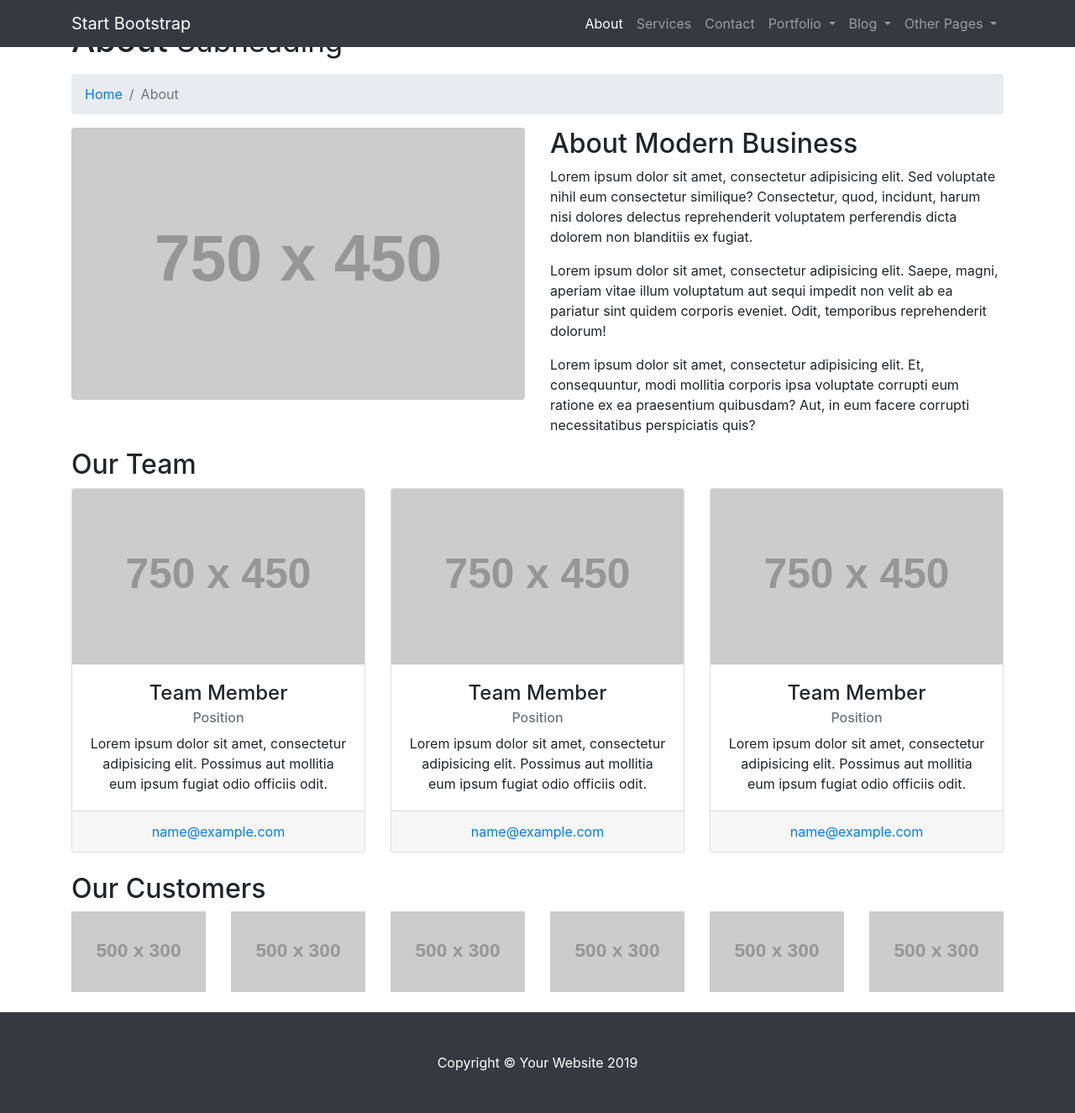
After one commit to LuffertLu/mealweb, a Flask app: template app/templates/about.html in a window 1280 px wide. The commit adds this page. Shown: the whole page at 84% size. Run offline with Flask 2, Linux system fonts and the light colour scheme; the template is opened without the code that fills it, so the values that code supplies are empty; grey boxes labelled with a size stand in for pictures from a placeholder-image service; some libraries are stand-ins or nearby versions.

Commit message:
jinja2 template create

```diff
--- /dev/null
+++ b/app/templates/about.html
@@ -0,0 +1,196 @@
+<!DOCTYPE html>
+<html lang="en">
+
+<head>
+
+  <meta charset="utf-8">
+  <meta name="viewport" content="width=device-width, initial-scale=1, shrink-to-fit=no">
+  <meta name="description" content="">
+  <meta name="author" content="">
+
+  <title>Modern Business - Start Bootstrap Template</title>
+
+  <!-- Bootstrap core CSS -->
+  <link href="vendor/bootstrap/css/bootstrap.min.css" rel="stylesheet">
+
+  <!-- Custom styles for this template -->
+  <link href="css/modern-business.css" rel="stylesheet">
+
+</head>
+
+<body>
+
+  <!-- Navigation -->
+  <nav class="navbar fixed-top navbar-expand-lg navbar-dark bg-dark fixed-top">
+    <div class="container">
+      <a class="navbar-brand" href="index.html">Start Bootstrap</a>
+      <button class="navbar-toggler navbar-toggler-right" type="button" data-toggle="collapse" data-target="#navbarResponsive" aria-controls="navbarResponsive" aria-expanded="false" aria-label="Toggle navigation">
+        <span class="navbar-toggler-icon"></span>
+      </button>
+      <div class="collapse navbar-collapse" id="navbarResponsive">
+        <ul class="navbar-nav ml-auto">
+          <li class="nav-item active">
+            <a class="nav-link" href="about.html">About</a>
+          </li>
+          <li class="nav-item">
+            <a class="nav-link" href="services.html">Services</a>
+          </li>
+          <li class="nav-item">
+            <a class="nav-link" href="contact.html">Contact</a>
+          </li>
+          <li class="nav-item dropdown">
+            <a class="nav-link dropdown-toggle" href="#" id="navbarDropdownPortfolio" data-toggle="dropdown" aria-haspopup="true" aria-expanded="false">
+              Portfolio
+            </a>
+            <div class="dropdown-menu dropdown-menu-right" aria-labelledby="navbarDropdownPortfolio">
+              <a class="dropdown-item" href="portfolio-1-col.html">1 Column Portfolio</a>
+              <a class="dropdown-item" href="portfolio-2-col.html">2 Column Portfolio</a>
+              <a class="dropdown-item" href="portfolio-3-col.html">3 Column Portfolio</a>
+              <a class="dropdown-item" href="portfolio-4-col.html">4 Column Portfolio</a>
+              <a class="dropdown-item" href="portfolio-item.html">Single Portfolio Item</a>
+            </div>
+          </li>
+          <li class="nav-item dropdown">
+            <a class="nav-link dropdown-toggle" href="#" id="navbarDropdownBlog" data-toggle="dropdown" aria-haspopup="true" aria-expanded="false">
+              Blog
+            </a>
+            <div class="dropdown-menu dropdown-menu-right" aria-labelledby="navbarDropdownBlog">
+              <a class="dropdown-item" href="blog-home-1.html">Blog Home 1</a>
+              <a class="dropdown-item" href="blog-home-2.html">Blog Home 2</a>
+              <a class="dropdown-item" href="blog-post.html">Blog Post</a>
+            </div>
+          </li>
+          <li class="nav-item dropdown">
+            <a class="nav-link dropdown-toggle" href="#" id="navbarDropdownBlog" data-toggle="dropdown" aria-haspopup="true" aria-expanded="false">
+              Other Pages
+            </a>
+            <div class="dropdown-menu dropdown-menu-right" aria-labelledby="navbarDropdownBlog">
+              <a class="dropdown-item" href="full-width.html">Full Width Page</a>
+              <a class="dropdown-item" href="sidebar.html">Sidebar Page</a>
+              <a class="dropdown-item" href="faq.html">FAQ</a>
+              <a class="dropdown-item" href="404.html">404</a>
+              <a class="dropdown-item" href="pricing.html">Pricing Table</a>
+            </div>
+          </li>
+        </ul>
+      </div>
+    </div>
+  </nav>
+
+  <!-- Page Content -->
+  <div class="container">
+
+    <!-- Page Heading/Breadcrumbs -->
+    <h1 class="mt-4 mb-3">About
+      <small>Subheading</small>
+    </h1>
+
+    <ol class="breadcrumb">
+      <li class="breadcrumb-item">
+        <a href="index.html">Home</a>
+      </li>
+      <li class="breadcrumb-item active">About</li>
+    </ol>
+
+    <!-- Intro Content -->
+    <div class="row">
+      <div class="col-lg-6">
+        <img class="img-fluid rounded mb-4" src="http://placehold.it/750x450" alt="">
+      </div>
+      <div class="col-lg-6">
+        <h2>About Modern Business</h2>
+        <p>Lorem ipsum dolor sit amet, consectetur adipisicing elit. Sed voluptate nihil eum consectetur similique? Consectetur, quod, incidunt, harum nisi dolores delectus reprehenderit voluptatem perferendis dicta dolorem non blanditiis ex fugiat.</p>
+        <p>Lorem ipsum dolor sit amet, consectetur adipisicing elit. Saepe, magni, aperiam vitae illum voluptatum aut sequi impedit non velit ab ea pariatur sint quidem corporis eveniet. Odit, temporibus reprehenderit dolorum!</p>
+        <p>Lorem ipsum dolor sit amet, consectetur adipisicing elit. Et, consequuntur, modi mollitia corporis ipsa voluptate corrupti eum ratione ex ea praesentium quibusdam? Aut, in eum facere corrupti necessitatibus perspiciatis quis?</p>
+      </div>
+    </div>
+    <!-- /.row -->
+
+    <!-- Team Members -->
+    <h2>Our Team</h2>
+
+    <div class="row">
+      <div class="col-lg-4 mb-4">
+        <div class="card h-100 text-center">
+          <img class="card-img-top" src="http://placehold.it/750x450" alt="">
+          <div class="card-body">
+            <h4 class="card-title">Team Member</h4>
+            <h6 class="card-subtitle mb-2 text-muted">Position</h6>
+            <p class="card-text">Lorem ipsum dolor sit amet, consectetur adipisicing elit. Possimus aut mollitia eum ipsum fugiat odio officiis odit.</p>
+          </div>
+          <div class="card-footer">
+            <a href="#">name@example.com</a>
+          </div>
+        </div>
+      </div>
+      <div class="col-lg-4 mb-4">
+        <div class="card h-100 text-center">
+          <img class="card-img-top" src="http://placehold.it/750x450" alt="">
+          <div class="card-body">
+            <h4 class="card-title">Team Member</h4>
+            <h6 class="card-subtitle mb-2 text-muted">Position</h6>
+            <p class="card-text">Lorem ipsum dolor sit amet, consectetur adipisicing elit. Possimus aut mollitia eum ipsum fugiat odio officiis odit.</p>
+          </div>
+          <div class="card-footer">
+            <a href="#">name@example.com</a>
+          </div>
+        </div>
+      </div>
+      <div class="col-lg-4 mb-4">
+        <div class="card h-100 text-center">
+          <img class="card-img-top" src="http://placehold.it/750x450" alt="">
+          <div class="card-body">
+            <h4 class="card-title">Team Member</h4>
+            <h6 class="card-subtitle mb-2 text-muted">Position</h6>
+            <p class="card-text">Lorem ipsum dolor sit amet, consectetur adipisicing elit. Possimus aut mollitia eum ipsum fugiat odio officiis odit.</p>
+          </div>
+          <div class="card-footer">
+            <a href="#">name@example.com</a>
+          </div>
+        </div>
+      </div>
+    </div>
+    <!-- /.row -->
+
+    <!-- Our Customers -->
+    <h2>Our Customers</h2>
+    <div class="row">
+      <div class="col-lg-2 col-sm-4 mb-4">
+        <img class="img-fluid" src="http://placehold.it/500x300" alt="">
+      </div>
+      <div class="col-lg-2 col-sm-4 mb-4">
+        <img class="img-fluid" src="http://placehold.it/500x300" alt="">
+      </div>
+      <div class="col-lg-2 col-sm-4 mb-4">
+        <img class="img-fluid" src="http://placehold.it/500x300" alt="">
+      </div>
+      <div class="col-lg-2 col-sm-4 mb-4">
+        <img class="img-fluid" src="http://placehold.it/500x300" alt="">
+      </div>
+      <div class="col-lg-2 col-sm-4 mb-4">
+        <img class="img-fluid" src="http://placehold.it/500x300" alt="">
+      </div>
+      <div class="col-lg-2 col-sm-4 mb-4">
+        <img class="img-fluid" src="http://placehold.it/500x300" alt="">
+      </div>
+    </div>
+    <!-- /.row -->
+
+  </div>
+  <!-- /.container -->
+
+  <!-- Footer -->
+  <footer class="py-5 bg-dark">
+    <div class="container">
+      <p class="m-0 text-center text-white">Copyright &copy; Your Website 2019</p>
+    </div>
+    <!-- /.container -->
+  </footer>
+
+  <!-- Bootstrap core JavaScript -->
+  <script src="vendor/jquery/jquery.min.js"></script>
+  <script src="vendor/bootstrap/js/bootstrap.bundle.min.js"></script>
+
+</body>
+
+</html>
--- a/app/templates/auth/login.html
+++ b/app/templates/auth/login.html
@@ -1,11 +1,9 @@
-<!DOCTYPE html>
-
 {% extends "/base.html" %}
 {% import "bootstrap/wrf.html" as wtf %}
 
 {% block title %}登录/注册{% endblock %}
 
-{% block page_content %}
+{% block content %}
 <div class="page-header">
     <h1>登录</h1>
 </div>
```
Also changed, not shown: app/templates/base.html (added, +26 -0 lines), app/templates/layout_nav.html (added, +73 -0 lines), app/templates/pricing.html (added, +168 -0 lines), app/templates/services.html (added, +153 -0 lines).
